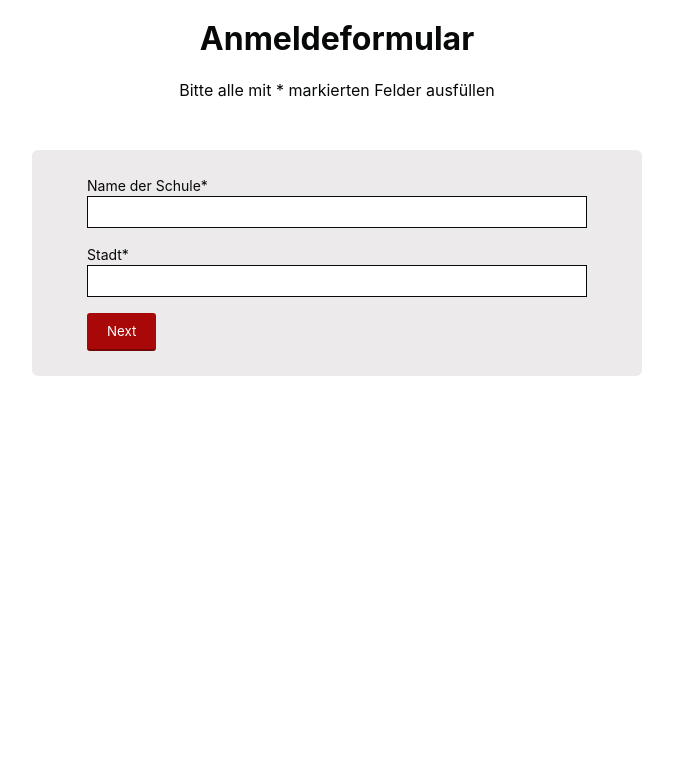
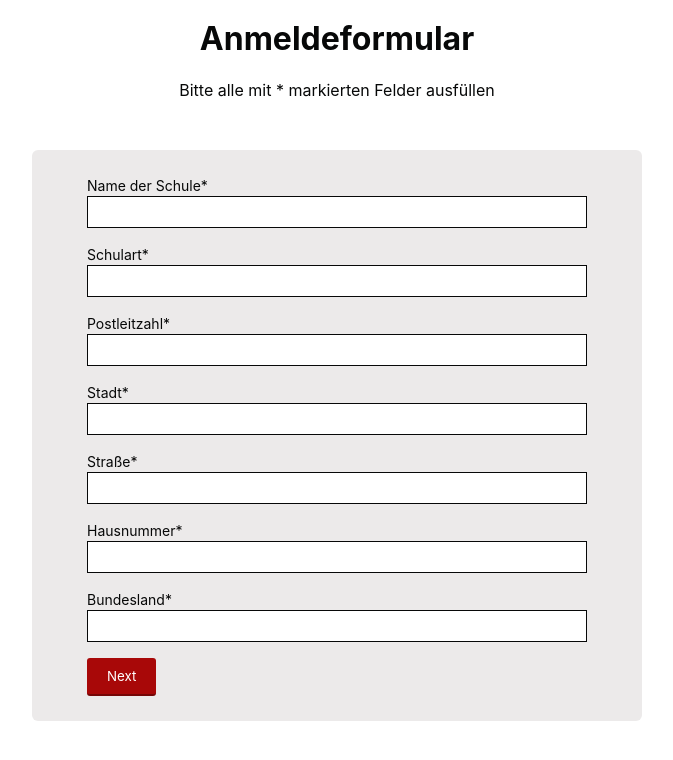
Before and after one commit to Guenzler/multistep-form, a React (Vite) app: page /school in a window 1280 px wide. Shown: the top 760 px of the page, without its empty margins (303-976 px from the left). Built offline with nearby package versions, Linux system fonts and the light colour scheme.

Commit message:
Add more steps and form fields

```diff
--- a/src/components/FormProvider.jsx
+++ b/src/components/FormProvider.jsx
@@ -1,4 +1,4 @@
-// src/FormProvider.js
+// src/FormProvider.jsx
 import { createContext, useContext, useState } from "react";
 
 const FormContext = createContext();
--- a/src/components/Router.jsx
+++ b/src/components/Router.jsx
@@ -1,8 +1,10 @@
-// src/components/Router.js
+// src/components/Router.jsx
 import { BrowserRouter, Routes, Route } from 'react-router-dom';
-import { TeamInfo } from "./TeamInfo";
-import { School } from "./School";
-import { Review } from "./Review";
+import { TeamInfo } from "./steps/TeamInfo";
+import { School } from "./steps/School";
+import { Review } from "./steps/Review";
+import { Teachers} from "./steps/Teachers.jsx";
+import { Pupil } from "./steps/Pupil.jsx"
 
 export const Router = () => {
   return (
@@ -10,6 +12,8 @@ export const Router = () => {
       <Routes>
         <Route path="/" element={<TeamInfo />} />
         <Route path="/school" element={<School />} />
+        <Route path="/teacher" element={<Teachers />} />
+        <Route path="/pupil" element={<Pupil />} />
         <Route path="/review" element={<Review />} />
       </Routes>
     </BrowserRouter>
--- a/src/components/TeamInfo.jsx
+++ /dev/null
@@ -1,31 +0,0 @@
-// src/componets/TeamInfo.js
-import { useForm } from "react-hook-form";
-import { useNavigate } from 'react-router-dom';
-import { useFormContext } from "./FormProvider";
-
-export const TeamInfo = () => {
-  const { register, handleSubmit } = useForm();
-  const { updateFormData } = useFormContext();
-  const navigate = useNavigate();
-
-  const onSubmit = (data) => {
-    updateFormData(data);
-    navigate("/school");
-  };
-
-  return (
-    <form onSubmit={handleSubmit(onSubmit)}>
-      <ul>
-        <li role="presentation">
-          <label htmlFor="teamname" className="standard-label">Teamname*</label>
-          <input {...register("teamname")} id="teamname" required />
-        </li>
-        <li role="presentation" className="standard-label">
-          <label htmlFor="numberMembers">Anzahl Teamitglieder*</label>
-          <input {...register("numberMembers")} id="numberMembers" required />
-        </li>
-        <button type="submit">Next</button>
-      </ul>
-    </form>
-  );
-};
--- /dev/null
+++ b/src/components/steps/Pupil.jsx
@@ -0,0 +1,40 @@
+// src/component/steps/Pupil.jsx
+import { useForm } from "react-hook-form";
+import { useNavigate } from 'react-router-dom';
+import { useFormContext } from "../FormProvider";
+
+export const Pupil = () => {
+    const { register, handleSubmit } = useForm();
+    const { updateFormData } = useFormContext();
+    const navigate = useNavigate();
+
+    const onSubmit = (data) => {
+        updateFormData(data);
+        navigate("/review");
+    };
+
+    return (
+        <form onSubmit={handleSubmit(onSubmit)}>
+            <ul>
+                <li role="presentation">
+                    <label htmlFor="schueler-name" className="standard-label">Teilnehmer/in Nachname*</label>
+                    <input {...register("schueler-name")} id="schueler-name" required />
+                </li>
+                <li role="presentation">
+                    <label htmlFor="schueler-vorname" className="standard-label">Vorname*</label>
+                    <input {...register("schueler-vorname")} id="schueler-vorname" required />
+                </li>
+                <li role="presentation" className="standard-label">
+                    <label htmlFor="schueler-email">Email*</label>
+                    <input {...register("schueler-email")} id="schueler-email" required />
+                </li>
+                <li role="presentation" className="standard-label">
+                    <label htmlFor="jahrgang">Geburtsjahr*</label>
+                    <input {...register("jahrgang")} id="jahrgang" required />
+                </li>
+
+                <button type="submit">Next</button>
+            </ul>
+        </form>
+    );
+};
--- a/src/components/Review.jsx
+++ b/src/components/steps/Review.jsx
@@ -1,5 +1,5 @@
-// src/steps/Review.js
-import { useFormContext } from "./FormProvider";
+// src/component/steps/Review.jsx
+import { useFormContext } from "../FormProvider";
 
 export const Review = () => {
   const { formData } = useFormContext();
--- /dev/null
+++ b/src/components/steps/School.jsx
@@ -0,0 +1,52 @@
+// src/component/steps/School.jsx
+import { useForm } from "react-hook-form";
+import { useNavigate } from 'react-router-dom';
+import { useFormContext } from "../FormProvider";
+
+export const School = () => {
+  const { register, handleSubmit } = useForm();
+  const { updateFormData } = useFormContext();
+  const navigate = useNavigate();
+
+  const onSubmit = (data) => {
+    updateFormData(data);
+    navigate("/teacher");
+  };
+
+  return (
+    <form onSubmit={handleSubmit(onSubmit)}>
+      <ul>
+        <li role="presentation">
+          <label htmlFor="school" className="standard-label">Name der Schule*</label>
+          <input {...register("school")} id="school" required />
+        </li>
+        <li role="presentation">
+          <label htmlFor="school" className="standard-label">Schulart*</label>
+          <input {...register("kind-of-school")} id="kind-of-school" required />
+        </li>
+        <li role="presentation" className="standard-label">
+          <label htmlFor="plz">Postleitzahl*</label>
+          <input {...register("plz")} id="plz" required />
+        </li>
+        <li role="presentation" className="standard-label">
+          <label htmlFor="city">Stadt*</label>
+          <input {...register("city")} id="city" required />
+        </li>
+        <li role="presentation" className="standard-label">
+          <label htmlFor="street">Straße*</label>
+          <input {...register("street")} id="street" required />
+        </li>
+        <li role="presentation" className="standard-label">
+          <label htmlFor="street-nr">Hausnummer*</label>
+          <input {...register("street-nr")} id="street-nr" required />
+        </li>
+        <li role="presentation" className="standard-label">
+          <label htmlFor="state">Bundesland*</label>
+          <input {...register("state")} id="state" required />
+        </li>
+
+        <button type="submit">Next</button>
+      </ul>
+    </form>
+  );
+};
--- /dev/null
+++ b/src/components/steps/Teachers.jsx
@@ -0,0 +1,40 @@
+// src/component/steps/Teachers.jsx
+import { useForm } from "react-hook-form";
+import { useNavigate } from 'react-router-dom';
+import { useFormContext } from "../FormProvider";
+
+export const Teachers = () => {
+    const { register, handleSubmit } = useForm();
+    const { updateFormData } = useFormContext();
+    const navigate = useNavigate();
+
+    const onSubmit = (data) => {
+        updateFormData(data);
+        navigate("/pupil");
+    };
+
+    return (
+        <form onSubmit={handleSubmit(onSubmit)}>
+            <ul>
+                <li role="presentation">
+                    <label htmlFor="betreuer-name" className="standard-label">Betreuer Nachname*</label>
+                    <input {...register("betreuer")} id="betreuer" required />
+                </li>
+                <li role="presentation">
+                    <label htmlFor="betreuer-vorname" className="standard-label">Vorname*</label>
+                    <input {...register("kind-of-school")} id="kind-of-school" required />
+                </li>
+                <li role="presentation" className="standard-label">
+                    <label htmlFor="betreuer-email">Email*</label>
+                    <input {...register("betreuer-email")} id="betreuer-email" required />
+                </li>
+                <li role="presentation" className="standard-label">
+                    <label htmlFor="betreuer-mobil">Mobilnr.*</label>
+                    <input {...register("betreuer-mobil")} id="betreuer-mobil" required />
+                </li>
+
+                <button type="submit">Next</button>
+            </ul>
+        </form>
+    );
+};
--- a/src/components/School.jsx
+++ b/src/components/steps/TeamInfo.jsx
@@ -1,28 +1,28 @@
-// src/steps/School.js
+// src/components/TeamInfo.jsx
 import { useForm } from "react-hook-form";
 import { useNavigate } from 'react-router-dom';
-import { useFormContext } from "./FormProvider";
+import { useFormContext } from "../FormProvider";
 
-export const School = () => {
+export const TeamInfo = () => {
   const { register, handleSubmit } = useForm();
   const { updateFormData } = useFormContext();
   const navigate = useNavigate();
 
   const onSubmit = (data) => {
     updateFormData(data);
-    navigate("/review");
+    navigate("/school");
   };
 
   return (
     <form onSubmit={handleSubmit(onSubmit)}>
       <ul>
         <li role="presentation">
-          <label htmlFor="school" className="standard-label">Name der Schule*</label>
-          <input {...register("school")} id="school" required/>
+          <label htmlFor="teamname" className="standard-label">Teamname*</label>
+          <input {...register("teamname")} id="teamname" required />
         </li>
         <li role="presentation" className="standard-label">
-          <label htmlFor="city">Stadt*</label>
-          <input {...register("city")} id="city" required/>
+          <label htmlFor="numberMembers">Anzahl Teamitglieder*</label>
+          <input {...register("numberMembers")} id="numberMembers" required />
         </li>
         <button type="submit">Next</button>
       </ul>
```
Also changed, not shown: src/App.jsx (+4 -4 lines).
